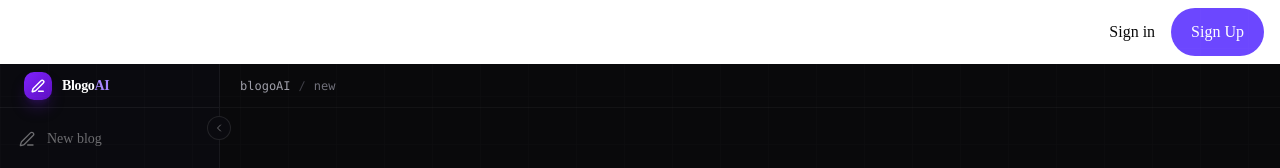
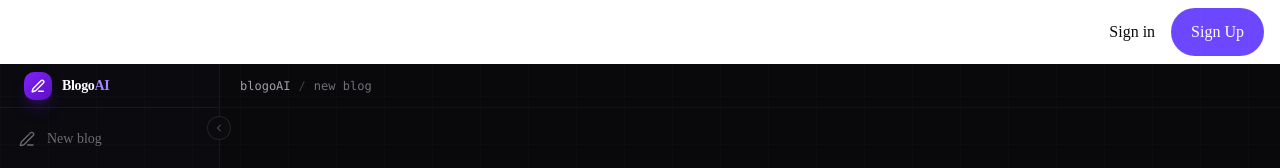
Before and after one commit to thissidemayur/blogAgent, a Next.js app: page /dashboard/new in a window 1280 px wide. Shown: the top 168 px of the page. Built offline with nearby package versions, Linux system fonts and the light colour scheme; no server answers.

Commit message:
feta: add /dashboard/new as new blog in breadcrub

```diff
--- a/src/components/dashboard/layout/TopBar.tsx
+++ b/src/components/dashboard/layout/TopBar.tsx
@@ -1,19 +1,19 @@
 "use client";
+// src/components/dashboard/layout/TopBar.tsx
 
 import { UserButton } from "@clerk/nextjs";
 import { usePathname } from "next/navigation";
 import { AGENT_ORDER } from "@/hooks/usePipeline";
 
-// Page title map — keeps breadcrumb clean
-const PAGE_TITLES: Record<string, string> = {
+const STATIC_TITLES: Record<string, string> = {
   "/dashboard": "generate",
+  "/dashboard/new": "new blog",
   "/dashboard/history": "history",
   "/dashboard/credits": "credits",
   "/dashboard/transactions": "transactions",
 };
 
 interface TopBarProps {
-  // pipeline state — only needed on /dashboard
   pipelineRunning?: boolean;
   pipelineDone?: boolean;
   agentStatuses?: Record<string, string>;
@@ -25,7 +25,17 @@ export function TopBar({
   agentStatuses,
 }: TopBarProps) {
   const pathname = usePathname();
-  const pageLabel = PAGE_TITLES[pathname] ?? pathname.split("/").pop();
+
+  // For /dashboard/[slug], show the slug as breadcrumb label
+  const staticTitle = STATIC_TITLES[pathname];
+  const segments = pathname.split("/").filter(Boolean);
+  const isDynamicSlug =
+    segments.length === 2 &&
+    segments[0] === "dashboard" &&
+    !STATIC_TITLES[pathname];
+
+  const pageLabel =
+    staticTitle ?? (isDynamicSlug ? segments[1] : segments.pop());
 
   const runningAgent = agentStatuses
     ? AGENT_ORDER.find((a) => agentStatuses[a] === "running")
@@ -33,15 +43,13 @@ export function TopBar({
 
   return (
     <div className="h-11 shrink-0 border-b border-white/[0.04] flex items-center px-5 justify-between bg-[#09090b]">
-      {/* Left: breadcrumb */}
-      <span className="font-mono text-xs text-zinc-600">
+      <span className="font-mono text-xs text-zinc-600 truncate max-w-[60%]">
         <span className="text-zinc-400">blogoAI</span>
         <span className="mx-2 text-zinc-700">/</span>
         <span className="text-zinc-500">{pageLabel}</span>
       </span>
 
-      {/* Right: pipeline status + Clerk profile */}
-      <div className="flex items-center gap-3">
+      <div className="flex items-center gap-3 shrink-0">
         {pipelineRunning && runningAgent && (
           <span className="text-[10px] font-mono text-zinc-600">
             {runningAgent} running
@@ -52,8 +60,6 @@ export function TopBar({
             complete
           </span>
         )}
-
-        {/* Clerk's UserButton — handles profile, sign out etc */}
         <UserButton
           appearance={{
             elements: {
```
